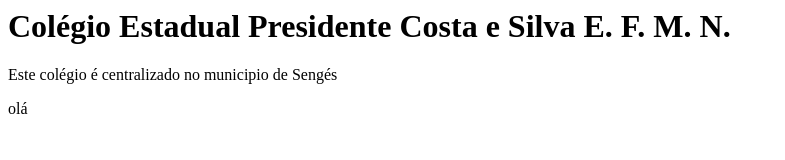
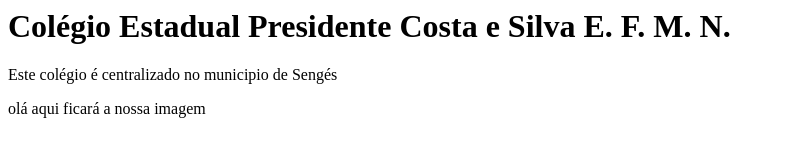
Before and after one commit to JoaoCarlosTavare/Site-escola2, a plain HTML site: page index.html in a window 1280 px wide. Shown: the whole page, without its empty margins (0-785 px from the left). Drawn offline with Linux system fonts and the light colour scheme.

Commit message:
Update index.html

```diff
--- a/index.html
+++ b/index.html
@@ -3,4 +3,4 @@
 <p> Este colégio é centralizado no municipio de Sengés </p>
 
 
-<p>olá</p>
+<p>olá aqui ficará a nossa imagem</p>
```
